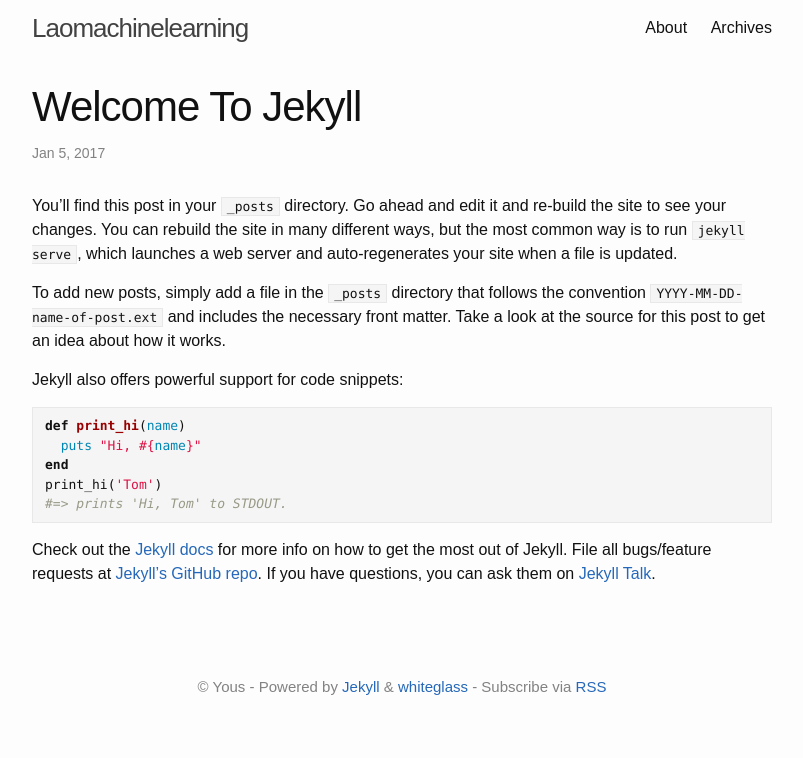
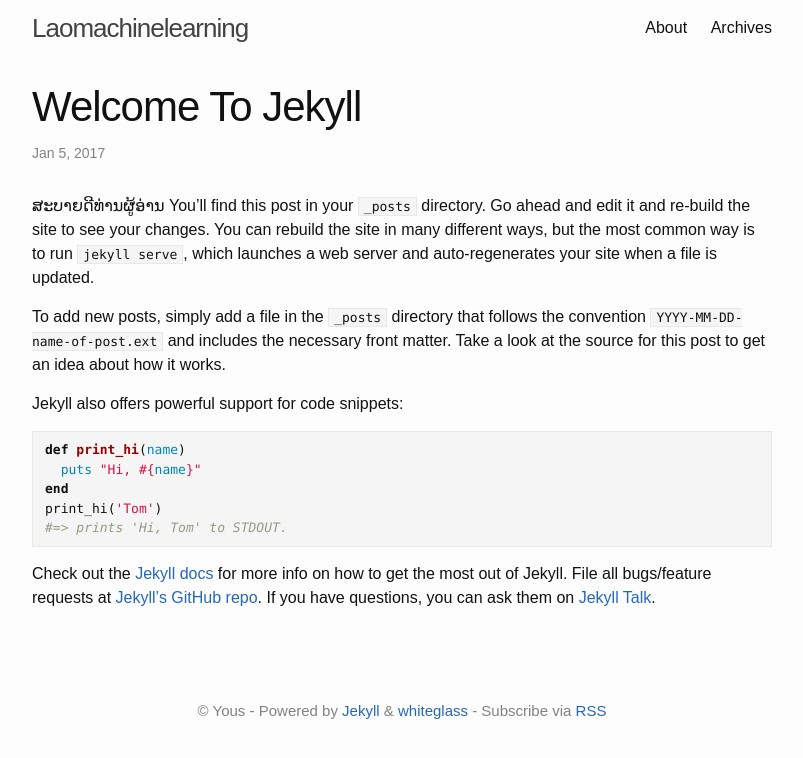
Before and after one commit to laomachinelearning/laomachinelearning.github.io, a Jekyll site: the page built from _posts/2017-01-05-welcome-to-jekyll.md, in a window 1280 px wide. Shown: the top 758 px of the page, without its empty margins (238-1041 px from the left). Built offline with Jekyll 4.4.1, drawn with Linux system fonts in a browser that asks for light colours.

Commit message:
Update 2017-01-05-welcome-to-jekyll.md

```diff
--- a/_posts/2017-01-05-welcome-to-jekyll.md
+++ b/_posts/2017-01-05-welcome-to-jekyll.md
@@ -1,6 +1,7 @@
 ---
 layout: post
 ---
+ສະບາຍດີທ່ານຜູ້ອ່ານ
 You’ll find this post in your `_posts` directory. Go ahead and edit it and re-build the site to see your changes. You can rebuild the site in many different ways, but the most common way is to run `jekyll serve`, which launches a web server and auto-regenerates your site when a file is updated.
 
 To add new posts, simply add a file in the `_posts` directory that follows the convention `YYYY-MM-DD-name-of-post.ext` and includes the necessary front matter. Take a look at the source for this post to get an idea about how it works.
```
